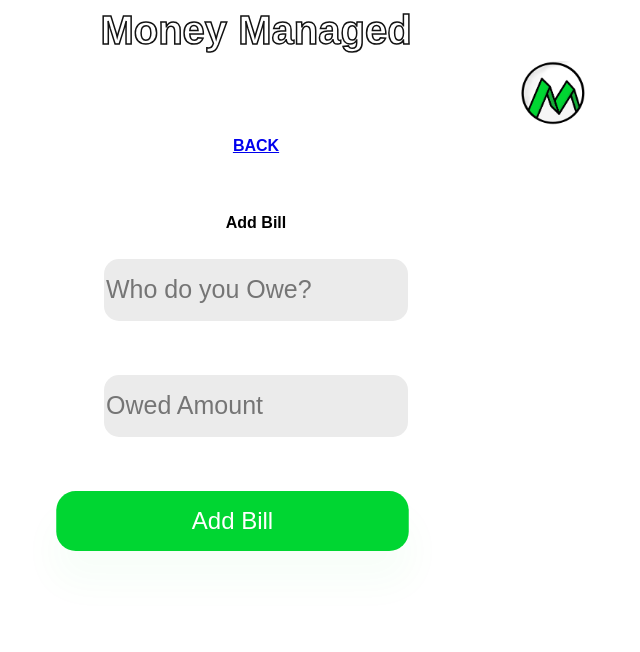
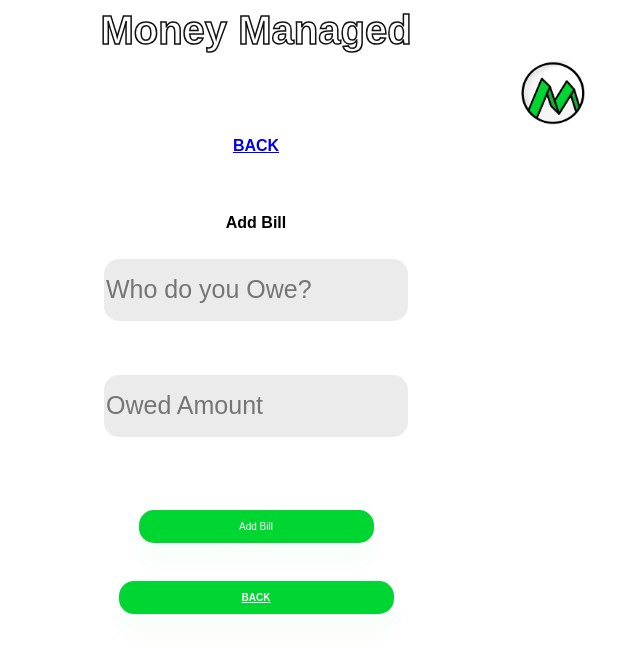
Before and after one commit to Srabisto80/OurMoney, a React (Create React App) app in the folder Client/: page /AddBill in a window 1280 px wide. Shown: the top 652 px of the page, without its empty margins (384-1024 px from the left). Built offline with nearby package versions, Linux system fonts and the light colour scheme.

Commit message:
"updated"

```diff
--- /dev/null
+++ b/Client/src/App.css
@@ -0,0 +1,18 @@
+
+:root {
+    --green: #00D632;
+    --white: #FFFFFF;
+    --black: #121212;
+    --gray: #EBEBEB;
+    --boxShadow: 0px 19px 60px rgb(0 0 0 / 8%);
+    --smboxShadow: -79px 51px 60px rgba(0, 0, 0, 0.08);
+  }
+  .button {
+    border-radius: 15px;
+    border: none;
+    color: white;
+    font-size: 16px;
+    padding: 11px 70px 11px 70px;
+    background: linear-gradient(180deg, var(--green) 26.71%, var(--green) 99.36%);
+    box-shadow: 0px 20px 24px 3px #00d63208;
+  }
--- a/Client/src/App.js
+++ b/Client/src/App.js
@@ -20,6 +20,7 @@
 // }
 import React from 'react';
 import "./index.css";
+import './App.css';
 // import Layout from './Components/Layout';
 import { Routes, Route } from 'react-router-dom';
 import Login from './Components/login/Login';
--- a/Client/src/Components/addbill/AddBill.css
+++ b/Client/src/Components/addbill/AddBill.css
@@ -41,15 +41,17 @@ input {
     height: 39rem;
     width: 24.5rem;
 }
-.bButton{
+.button{
     border-radius: 15px;
+    display: block;
     border: none;
     color: white;
     font-size: 10px;
     padding: 11px 20px 11px 20px;
     background: linear-gradient(180deg, var(--green) 26.71%, var(--green) 99.36%);
     box-shadow: 0px 20px 24px 3px #00d63208;
-   margin-left: 70%;
+   margin-left: auto;
+   margin-right: auto;
    margin-top: 5%;
 }
 .logo{
--- a/Client/src/Components/addbill/AddBill.jsx
+++ b/Client/src/Components/addbill/AddBill.jsx
@@ -3,19 +3,30 @@ import "./AddBill.css";
 import Logo from "../../moneyManLogo1.png";
 import { Link } from "react-router-dom";
 import axios from "axios";
+import { useNavigate } from "react-router-dom";
 
 const AddBill = () => {
 
   const [newBill, setnewBill] = useState("");
   const [newBillName, setnewBillName] = useState("")
+  const navigate = useNavigate();
+  const userEmail = localStorage.getItem("email");
 
-  const handleSubmit = () => {
-    const addBill = {newBillName: newBill};
-    console.log(addBill);
+  const handleSubmit = async (e) => {
+    // const addBill = {newBillName: newBill};
+    // console.log(addBill);
     axios
-    .post("http://localhost:3001/api/addNewBill", { addBill })
+    .post("http://localhost:3001/api/addNewBill", { userEmail, bills: {newBillName, newBill}},
+    {
+      headers: {
+        "Content-Type": "application/json",
+        accept: "application/json",
+      },
+    })
     .then((res) =>
       console.log(res))
+      alert("Successfully added Bill!")
+      navigate("/Dashboard")
   }
 
 
@@ -41,7 +52,8 @@ const AddBill = () => {
         <button type="button" className="button" onClick={handleSubmit}>
           Add Bill
         </button>
-        <Link to="/Dashboard">BACK</Link>
+        <br />
+        <Link to="/Dashboard" className="button">BACK</Link>
       </div>
     </div>
   );
--- a/Client/src/Components/addincome/AddIncome.css
+++ b/Client/src/Components/addincome/AddIncome.css
@@ -41,15 +41,17 @@ input {
     height: 39rem;
     width: 24.5rem;
 }
-.bButton{
+.button{
     border-radius: 15px;
+    display: block;
     border: none;
     color: white;
     font-size: 10px;
     padding: 11px 20px 11px 20px;
     background: linear-gradient(180deg, var(--green) 26.71%, var(--green) 99.36%);
     box-shadow: 0px 20px 24px 3px #00d63208;
-   margin-left: 70%;
+   margin-left: auto;
+   margin-right: auto;
    margin-top: 5%;
 }
 .logo{
--- a/Client/src/Components/addincome/AddIncome.jsx
+++ b/Client/src/Components/addincome/AddIncome.jsx
@@ -11,6 +11,7 @@ const AddIncome = () => {
   const navigate = useNavigate();
   const userEmail = localStorage.getItem("email");
   console.log(userEmail);
+
   const handleSubmit = async (e) => {
     console.log(newPayor, newIncome);
     axios
--- a/Client/src/Components/dashboard/Dashboard.css
+++ b/Client/src/Components/dashboard/Dashboard.css
@@ -10,7 +10,7 @@ body {
     font-weight: 100px;
     margin-top: 20px;
     margin-bottom: 20px;
-    margin-left: -200px;
+    margin-left: -100px;
 }
 
 .job-name {
@@ -65,7 +65,10 @@ body {
 }
 
 
-
+.page-div{
+    width: 380px;
+    margin-left: 40%;
+  }
 
 
 
--- a/Client/src/Components/dashboard/Dashboard.jsx
+++ b/Client/src/Components/dashboard/Dashboard.jsx
@@ -1,17 +1,18 @@
-import react, {useEffect} from "react";
+import {useEffect} from "react";
+// import react, {useEffect} from "react";
 
 import "./Dashboard.css";
 // import logo from "../../moneyManLogo1.png";
 import { Link } from "react-router-dom";
 import axios from "axios";
-import { useNavigate } from "react-router-dom"
+// import { useNavigate } from "react-router-dom"
 
 const Dashboard = () => {
     // e.preventDefault();
     // console.log(localStorage.getItem('email'))
    const userEmail = localStorage.getItem('email')
     // console.log(userEmail);
-    const navigate = useNavigate();
+    // const navigate = useNavigate();
 
    useEffect(() => {
     console.log("use effect")
@@ -25,16 +26,18 @@ const Dashboard = () => {
             // localStorage.setItem("total", res.data.total)
             const incomeArray = res.data.income
             console.log(incomeArray);
-
-
-
+            const billArray = res.data.bills
+            console.log(billArray)
+            console.log(localStorage)
         })
     }, [])
 
 
-    const incomeList = () =>{
+    // const incomeList = () =>{
+    //     incomeArray.map(each) => {
 
-    }
+    //     }
+    // }
 
     return (
         <div className="page-div">
@@ -44,11 +47,18 @@ const Dashboard = () => {
 
             <div className="balance-div">
                 <br />
-                <div className="job-name">{localStorage.getItem("income")}</div>
-                <div className="paystub-amount">
-                    <ul>{() => incomeList()}</ul>
-                    $1,120.45
-                </div>
+                <div  className="job-name">
+                {/* {incomeArray.map((item) => (
+                    <li>{item.newBillName}</li>
+                    <li>{item.newBill}</li>
+                ))} */}
+                        <div className="paystub-amount">
+                          Fry's {/* {item.newBillName}  */}
+                        </div>
+                        <div className="paystub-amount">
+                           $300.45{/* {item.newBill}  */}
+                        </div>
+                    </div>
                 <div className="pay-frequency">BIWEEKLY</div>
                 <div className="remaning-balance">
                     $34.20
@@ -83,7 +93,7 @@ const Dashboard = () => {
             <Link to="/AddBill" className="edit-bills edit-btn button">Add Bill</Link>
             <br />
             <br />
-            <button className="back">Back</button>
+            <Link to="/" className="back">Back</Link>
 
         </div>
     )
--- a/Client/src/Components/login/Login.jsx
+++ b/Client/src/Components/login/Login.jsx
@@ -7,6 +7,7 @@ import { useNavigate } from "react-router-dom" //Navigate
 
 
 const Login = () => {
+  localStorage.clear();
   // const [userLogin, setUserLogin] = useState('');
   // const [loginForm, setLoginForm] = useState({});
   const [email, setEmail] = useState("");
@@ -57,7 +58,7 @@ const Login = () => {
         <br />
         <br />
         <input
-          type="text"
+          type="password"
           onChange={(e) => setPassword(e.target.value)}
           className="login-password"
           placeholder="Password"
--- a/Client/src/index.css
+++ b/Client/src/index.css
@@ -22,27 +22,19 @@
 
 
 :root {
-  --green: #00d632;
-  --white: #ffffff;
+  --green: #00D632;
+  --white: #FFFFFF;
   --black: #121212;
-  --gray: #ebebeb;
-  --darkGray: #e0e0e0;
-  --red: #ff0000;
+  --gray: #EBEBEB;
   --boxShadow: 0px 19px 60px rgb(0 0 0 / 8%);
   --smboxShadow: -79px 51px 60px rgba(0, 0, 0, 0.08);
 }
-
 .button {
-  border-radius: 13px;
+  border-radius: 15px;
   border: none;
   color: white;
   font-size: 16px;
   padding: 11px 70px 11px 70px;
   background: linear-gradient(180deg, var(--green) 26.71%, var(--green) 99.36%);
   box-shadow: 0px 20px 24px 3px #00d63208;
-  margin-top: 10px;
-  transform: scale(1.5);
 }
-.button:hover {
-  color: var(--gray);
-}
```
Also changed, not shown: 1 other file (tests, documents, lock files or other folders).
